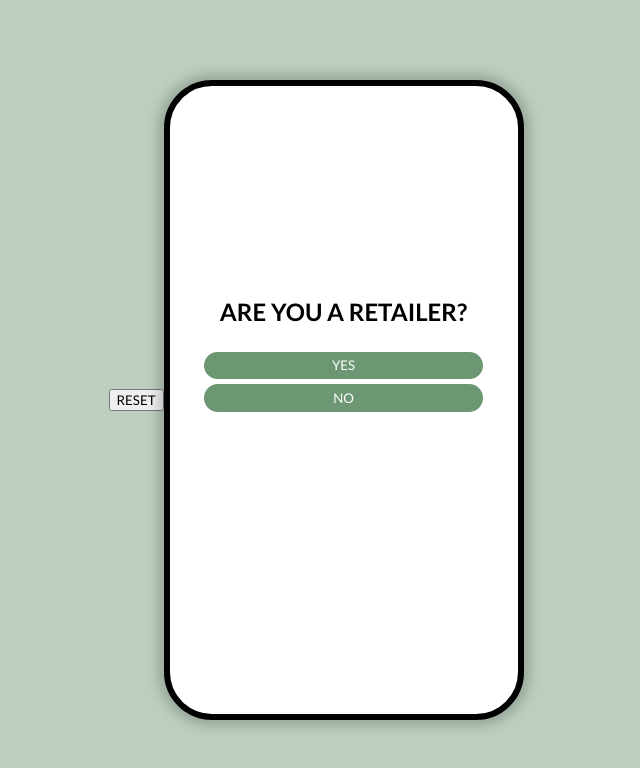
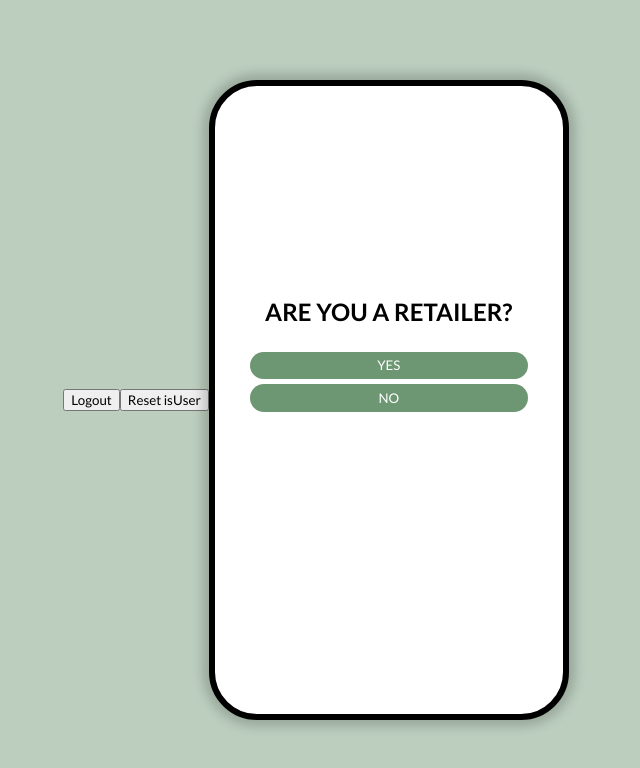
Before and after one commit to danieltichiyama/queue_app, a React (Create React App) app: page / in a window 1280 px wide. Shown: the top 768 px of the page, without its empty margins (324-964 px from the left). Built offline with nearby package versions, Linux system fonts and the light colour scheme.

Commit message:
isRetailer flag added to localStorage. useEffect modified to properly redirect user. Old reset button was renamed to Logout, and now deletes isRetailer and and retailer from localStorage. Reset isUser button added to undo the isUser flag being turned on

```diff
--- a/src/App/App.js
+++ b/src/App/App.js
@@ -15,23 +15,27 @@ var App = (props) => {
   const history = useHistory();
 
   useEffect(() => {
-    let isRetailer = localStorage.getItem("retailer");
+    let isRetailer = localStorage.getItem("isRetailer");
+    let retailer = localStorage.getItem("retailer")
 
-    if (!isRetailer) {
-      history.push({
-        pathname: "/",
-      })
+    if (!isRetailer && !retailer) {
+      history.push({ pathname: "/" })
+    } else if (!retailer) {
+      history.push({ pathname: "/auth" })
     }
-  }, [props.isLoggedIn, history]);
+  }, [props, history]);
 
   return (
     <div className={styles.App}>
-        <button
-          type="button"
-          onClick={() => {props.dispatchLogoutRetailer();}}
-        >
-          RESET
-        </button>
+      <button
+        type="button"
+        onClick={() => {props.dispatchLogoutRetailer();}}
+      >
+        Logout
+      </button>
+      <button onClick={() => localStorage.removeItem("isUser")}>
+        Reset isUser
+      </button>
 
       <div className={styles.appMobileContainer}>
         <Switch>
```
